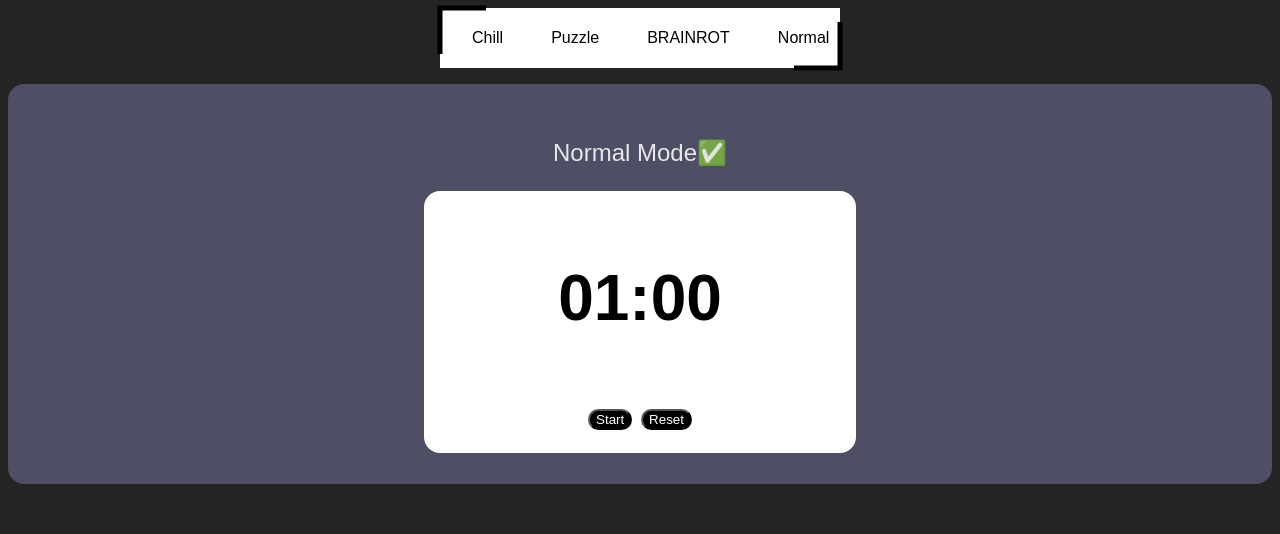
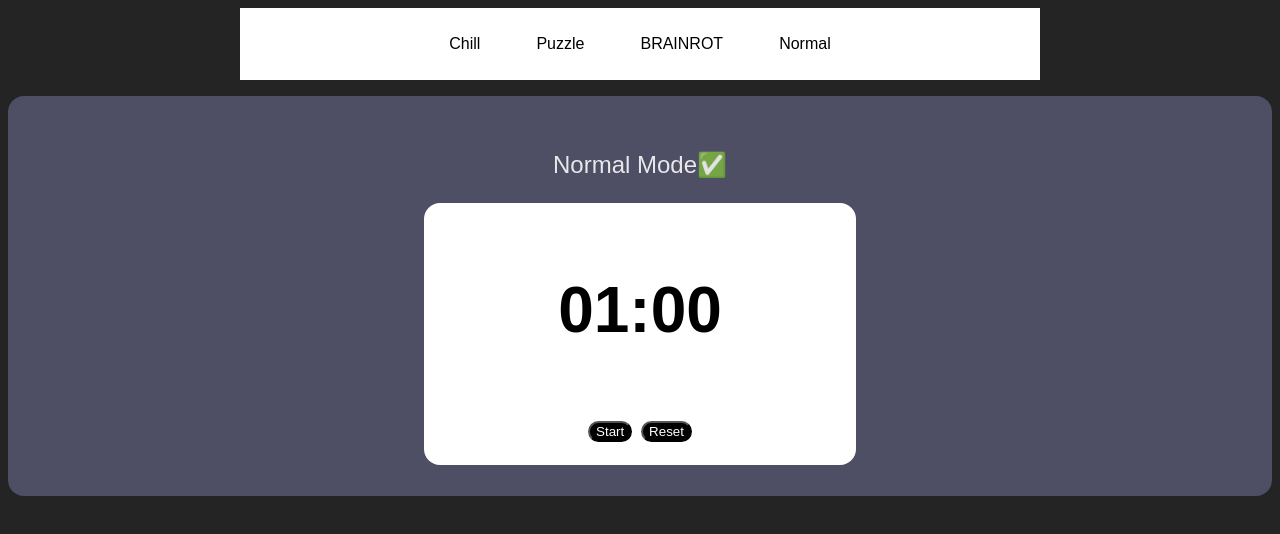
Before and after one commit to kebin111/pomoReward, a Svelte app in the folder pomorewards/: page / in a window 1280 px wide. Shown: the top 534 px of the page. Built offline with nearby package versions, Linux system fonts and the light colour scheme; a web font is replaced by a local one.

Commit message:
change navbar and converted to RUNES MODE

```diff
--- a/pomorewards/src/App.svelte
+++ b/pomorewards/src/App.svelte
@@ -6,35 +6,37 @@
   import { onMount, tick, onDestroy } from 'svelte';
   import { audioData } from './audioData.js';
 
+
   let navItems = ["Chill", "Puzzle", "BRAINROT", "Normal"];
 
   //timer
 
-  let workMin = 1;
-  let breakMin = 5;
-  let minutes = workMin;
-  let seconds = 0;
+  let workMin = $state(1);
+  let breakMin = $state(5);
+  let minutes = $derived(workMin);
+  let seconds = $state(0);
 
-  let timerRunning = false;
-  let breakTime = false;
+
+  let timerRunning = $state(false);
+  let breakTime = $state(false);
 
   let interval;
 
   let modes = ["Normal", "Chill", "Puzzle", "Brainrot"];
-  let mode = modes[0];
-  let modeText = "Normal Mode✅";
-  let modeIndex;
-  let rewardText;
+  let mode = $state(modes[0]);
+  let modeText = $state("Normal Mode✅");
+  let modeIndex = $state(0);
+  let rewardText = $state("");
 
-  let t_hero_color = '#4E4E64';
+  let t_hero_color = $state('#4E4E64');
 
-  let showModal = false;
-  let claimReward = false;
+  let showModal = $state(false);
+  let claimReward = $state(false);
 
   let player;
   let longPlayer;
 
-  let ytReady = false;
+  let ytReady = $state(false);
 
   let playlistLength;
   let index;
@@ -42,11 +44,10 @@
   let longLength;
   let longIndex;
 
-  let restrict = false;
+  let restrict = $state(false);
 
   let audioIndex = 0;
   let audioFile = new Audio(audioData[audioIndex].url);
-
 
   //TIMER FUNCTIONS
   function startTimer() {
@@ -99,8 +100,8 @@
     breakTime = false;
   }
 
-   // Format with leading zero
-  $: formattedTime = `${String(minutes).padStart(2, '0')}:${String(seconds).padStart(2, '0')}`;
+
+  let formattedTime = $derived(String(minutes).padStart(2, '0') + ":" + String(seconds).padStart(2, '0'));
 
   // PAGE CHANGE FUNCTIONS
   function normalMode(){
@@ -389,17 +390,17 @@
 <main>
 
   <!-- From Uiverse.io by SelfMadeSystem -->
-<div class="nav">
-  <div class="container">
-     {#each navItems as item}
+<!-- <div class="nav">
+  <div class="container"> -->
+     <!-- {#each navItems as item} -->
           <!-- <li><a href="#">{item}</a></li> -->
-           <div class="btn" on:click={() => handleClick(item)}>{item}</div>
-        {/each}
+           <!-- <div class="btn" on:click={() => handleClick(item)}>{item}</div> -->
+        <!-- {/each} -->
     <!-- <div class="btn">Home</div>
     <div class="btn">Contact</div>
     <div class="btn">About</div>
     <div class="btn">FAQ</div> -->
-    <svg
+    <!-- <svg
       class="outline"
       overflow="visible"
       width="400"
@@ -419,18 +420,16 @@
       ></rect>
     </svg>
   </div>
-</div>
+</div> -->
 
 
-  <!-- <div class="nav-class">
+  <div class="nav-class">
     <nav>
-      <ul>
-        {#each navItems as item}
-          <li><a href="#">{item}</a></li>
-        {/each}
-      </ul>
+      {#each navItems as item}
+      <div class="btn" on:click={() => handleClick(item)}>{item}</div>
+      {/each}
     </nav>
-  </div> -->
+  </div>
 
    <div class="timer-hero" style="background-color: {t_hero_color}">
       <h2>{modeText}</h2>
@@ -530,32 +529,31 @@ main{
   .nav-class{
     background-color: rgb(255, 255, 255);
     min-width: 50rem;
+    align-items: center;
 
   }
 
   nav{
     padding: 1rem 2rem;
+    display: flex;
+    align-items: center;
+    justify-content: center;
+    gap: 0.5rem;
   }
 
-  .nav-class li a {
-    color: black; /* 🔹 Change this to any color you want */
-    text-decoration: none;
-    font-weight: bold;
-    font-size: 1.1rem;
-    transition: color 0.2s ease;
-  }
+  .btn {
+  padding: 0.5em 1.5em;
+  color: #000000;
+  background-color: rgb(255, 255, 255);
+  cursor: pointer;
+  border-radius: 100px;
 
+}
 
-  ul{
-    display: flex;
-    gap: 1.5rem;               /* Space between nav items */
-    list-style: none;
-    margin: 0;
-    padding: 0;
-    justify-content: center;
-    color: black;
-  }
-
+.btn:hover {
+  background: rgb(0, 0, 0);
+  color: #FFFFFF;
+}
 
   .timer-hero{
     display: flex;
@@ -609,80 +607,10 @@ main{
 
 
 
-  /* From Uiverse.io by SelfMadeSystem */
-.outline {
-  position: absolute;
-  inset: 0;
-  pointer-events: none;
-}
 
-.rect {
-  stroke-dashoffset: 5;
-  stroke-dasharray: 0 0 10 40 10 40;
-  transition: 0.5s;
-  stroke: #000000;
-}
 
-.nav {
-  position: relative;
-  width: 400px;
-  height: 60px;
-}
 
-.container:hover .outline .rect {
-  transition: 999999s;
-  /* Must specify these values here as something *different* just so that the transition works properly */
-  stroke-dashoffset: 1;
-  stroke-dasharray: 0;
-}
 
-.container {
-  position: absolute;
-  inset: 0;
-  background: rgb(255, 255, 255);
-  display: flex;
-  flex-direction: row;
-  justify-content: space-around;
-  align-items: center;
-  padding: 0.5em;
-}
-
-.btn {
-  padding: 0.5em 1.5em;
-  color: #000000;
-  cursor: pointer;
-  transition: 0.1s;
-}
-
-.btn:hover {
-  background: #fff3;
-}
-
-.btn:nth-child(1):hover ~ svg .rect {
-  stroke-dashoffset: 0;
-  stroke-dasharray: 0 2 8 73.3 8 10.7;
-}
-
-.btn:nth-child(2):hover ~ svg .rect {
-  stroke-dashoffset: 0;
-  stroke-dasharray: 0 12.6 9.5 49.3 9.5 31.6;
-}
-
-.btn:nth-child(3):hover ~ svg .rect {
-  stroke-dashoffset: 0;
-  stroke-dasharray: 0 24.5 8.5 27.5 8.5 55.5;
-}
-
-.btn:nth-child(4):hover ~ svg .rect {
-  stroke-dashoffset: 0;
-  stroke-dasharray: 0 34.7 6.9 10.2 6.9 76;
-}
-
-.btn:hover ~ .outline .rect {
-  stroke-dashoffset: 0;
-  stroke-dasharray: 0 0 10 40 10 40;
-  transition: 0.5s !important;
-}
 
 
 
```
Also changed, not shown: pomorewards/src/audioData.js (line endings or trailing spaces).
